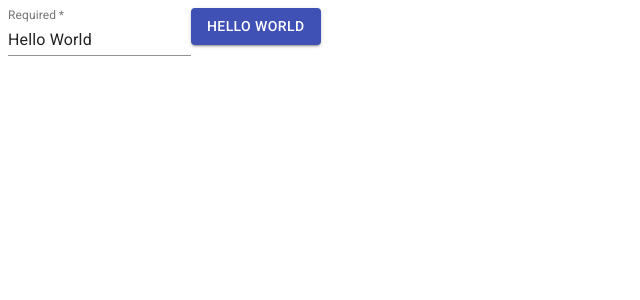
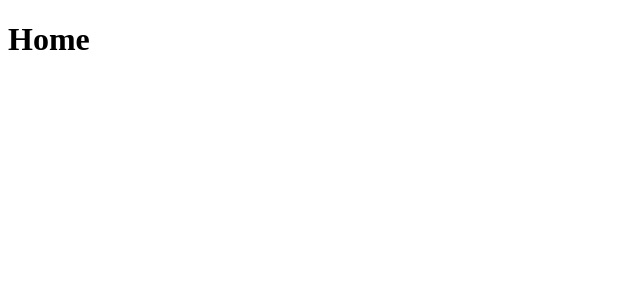
Before and after one commit to RafaPalau/modulo-32-react-intermediario, a React (Create React App) app: page / in a window 1280 px wide. Shown: the top 300 px of the page, without its empty margins (0-640 px from the left). Built offline with nearby package versions, Linux system fonts and the light colour scheme.

Commit message:
Aula 03 Estrutura inicial do Projeto

```diff
--- a/package.json
+++ b/package.json
@@ -1,14 +1,15 @@
 {
-  "name": "react-material",
+  "name": "my_app",
   "version": "0.1.0",
   "private": true,
   "dependencies": {
-    "@material-ui/core": "^4.12.3",
+    "@material-ui/core": "4.11.3",
     "@testing-library/jest-dom": "^5.11.4",
     "@testing-library/react": "^11.1.0",
     "@testing-library/user-event": "^12.1.10",
     "react": "^17.0.2",
     "react-dom": "^17.0.2",
+    "react-router-dom": "5.2.0",
     "react-scripts": "4.0.3",
     "web-vitals": "^1.0.1"
   },
--- a/public/index.html
+++ b/public/index.html
@@ -3,7 +3,7 @@
   <head>
     <meta charset="utf-8" />
     <link rel="icon" href="%PUBLIC_URL%/favicon.ico" />
-    <meta name="viewport" content="minimum-scale-1 ,width=device-width, initial-scale=1" />
+    <meta name="viewport" content="minimum-scale=1,width=device-width, initial-scale=1" />
     <meta name="theme-color" content="#000000" />
     <meta
       name="description"
--- a/src/App.js
+++ b/src/App.js
@@ -1,20 +1,17 @@
-import { TextField } from "@material-ui/core";
-import Button from "@material-ui/core/Button";
+import { BrowserRouter as Router, Switch, Route } from "react-router-dom"
 
-function App() {
+import Home from "./pages/Home"
+
+const App = () => {
   return (
-    <>
-      <TextField
-        required
-        id='standard-required'
-        label='Required'
-        defaultValue='Hello World'
-      />
-      <Button variant='contained' color='primary'>
-        Hello World
-      </Button>
-    </>
+    <Router>
+      <Switch>
+        <Route path='/'>
+          <Home />
+        </Route>
+      </Switch>
+    </Router>
   );
-}
+};
 
 export default App;
--- /dev/null
+++ b/src/pages/Home.js
@@ -0,0 +1,8 @@
+const Home =() => {
+  return (
+
+   <h1>Home</h1>
+  );
+}
+
+export default Home
```
Also changed, not shown: src/index.js (+3 -4 lines), 1 other file (tests, documents, lock files or other folders).
